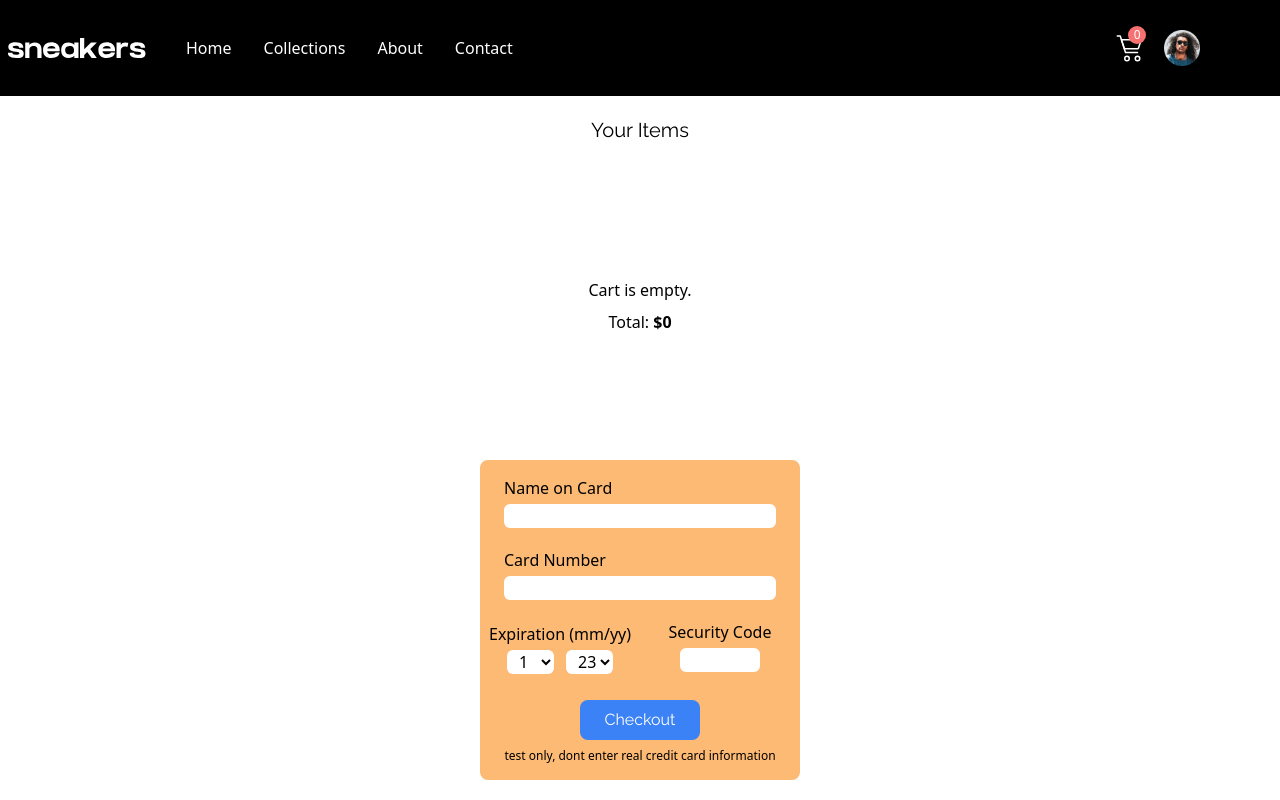
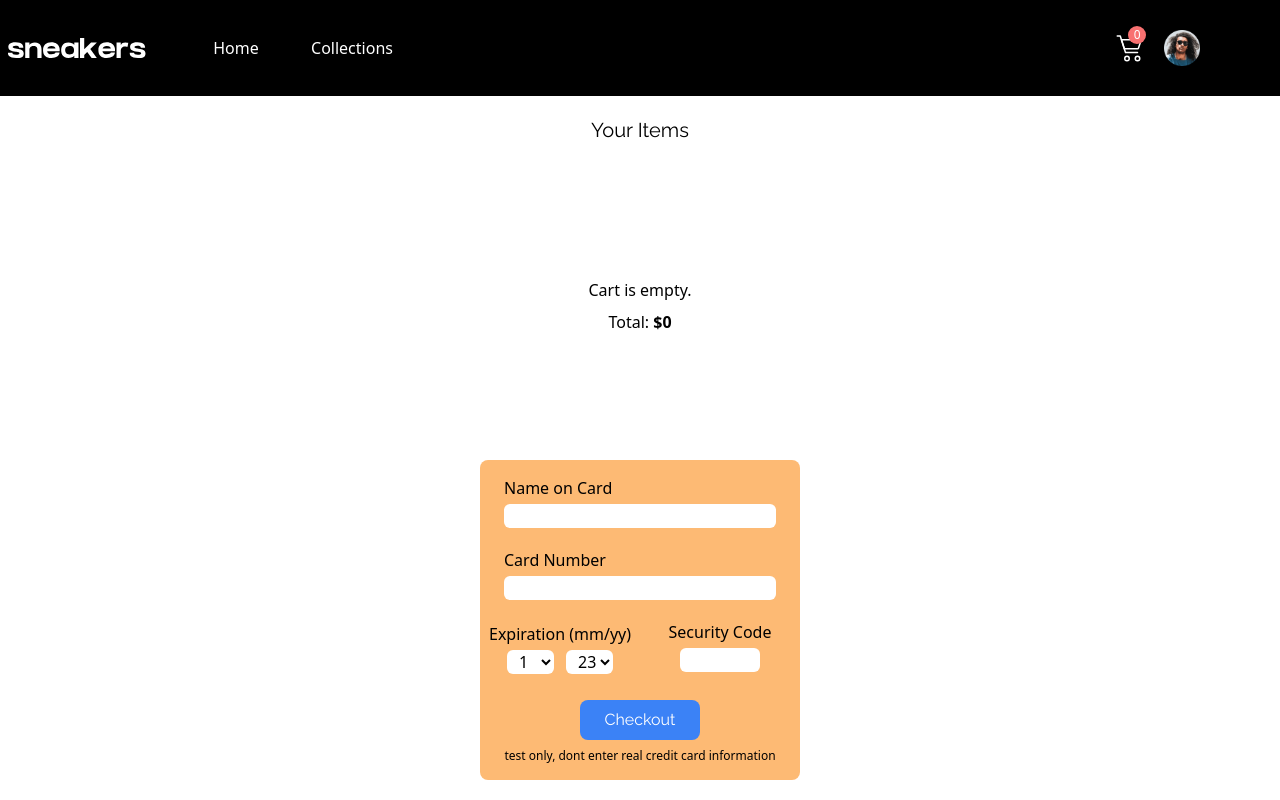
Before and after one commit to henry-shih4/shoes, a React (Create React App) app: page /checkout in a window 1280 px wide. Built offline with nearby package versions, Linux system fonts and the light colour scheme.

Commit message:
nav bar transitions and checkout modal

```diff
--- a/src/components/Header.js
+++ b/src/components/Header.js
@@ -58,8 +58,6 @@ export default function Header() {
             >
               Collections
             </li>
-            <li>About</li>
-            <li>Contact</li>
           </ul>
         </div>
       </div>
@@ -71,7 +69,7 @@ export default function Header() {
         }
       >
         <div className="relative w-full h-full flex justify-between items-center md:absolute">
-          <div className="flex items-center gap-x-4 md:gap-x-8">
+          <div className="flex items-center h-full gap-x-4 md:gap-x-8">
             <div className="min-w-[36px] md:hidden  hover:cursor-pointer">
               <img
                 className={
@@ -86,12 +84,18 @@ export default function Header() {
                 }}
               />
             </div>
-            <div className="mx-2 min-w-[100px]">
+            <div
+              className="mx-2 min-w-[100px] hover:cursor-pointer"
+              onClick={() => {
+                navigate("/");
+              }}
+            >
               <img alt="company-logo" src="/images/logo.svg" />
             </div>
-            <div>
-              <ul className="hidden md:flex gap-x-8">
+            <div className="h-full">
+              <ul className="h-full hidden  md:flex justify-center items-center gap-x-4">
                 <li
+                  className="rounded-lg flex justify-center items-center hover:bg-white hover:text-black h-[50%] w-[100px] transition-all duration-[500ms]"
                   onClick={() => {
                     navigate("/");
                   }}
@@ -99,15 +103,13 @@ export default function Header() {
                   Home
                 </li>
                 <li
+                  className="rounded-lg flex justify-center items-center hover:bg-white hover:text-black h-[50%] w-[100px] transition-all duration-[500ms]"
                   onClick={() => {
                     navigate("/collection");
                   }}
                 >
                   Collections
                 </li>
-
-                <li>About</li>
-                <li>Contact</li>
               </ul>
             </div>
           </div>
--- a/src/pages/Checkout.js
+++ b/src/pages/Checkout.js
@@ -81,9 +81,20 @@ export default function Checkout() {
       >
         {showCheckoutSuccessModal ? (
           <>
-            <div className="absolute h-full w-full bg-slate-400 flex justify-center items-center opacity-70 top-50%"></div>
-            <div className="absolute flex flex-col justify-center items-center top-50% text-green-500 bg-slate-200 h-[200px] w-[200px]">
-              <div>Thank you! Your checkout is complete.</div>
+            <div className="absolute h-full w-full bg-slate-400 flex justify-center items-center opacity-70 "></div>
+            <div className="absolute flex flex-col justify-center items-center bottom-[50%] text-green-500 bg-slate-200 h-[max]  w-[240px]">
+              <div
+                className="w-full flex justify-end p-2"
+                onClick={() => setShowCheckoutSuccessModal(false)}
+              >
+                <img
+                  className="hover:cursor-pointer"
+                  src="/images/icon-close.svg"
+                />
+              </div>
+              <div className="text-center w-full">
+                Thank you! Your checkout is complete.
+              </div>
               <div>
                 <Lottie
                   loop={false}
@@ -91,9 +102,6 @@ export default function Checkout() {
                   play
                   style={{ width: 150, height: 150 }}
                 />
-              </div>
-              <div onClick={() => setShowCheckoutSuccessModal(false)}>
-                <img src="/images/icon-close.svg" />
               </div>
             </div>
           </>
```
